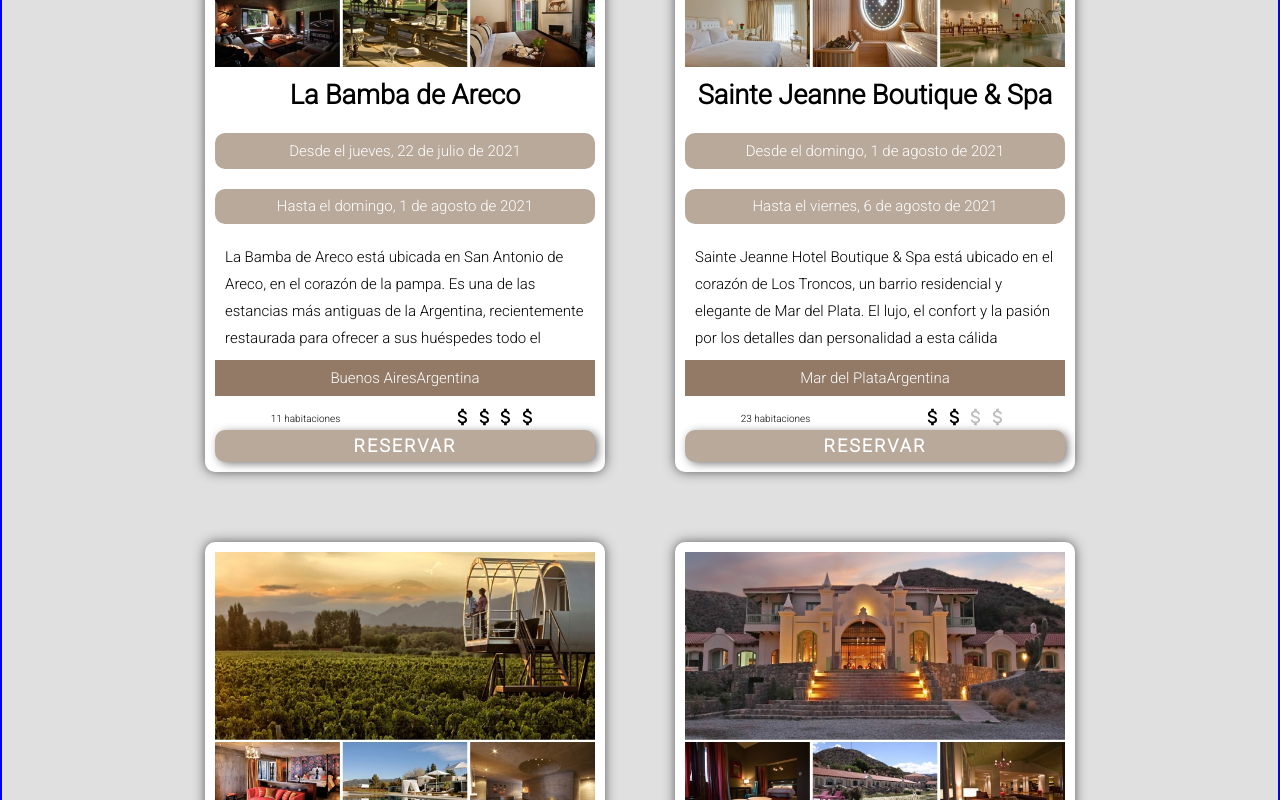
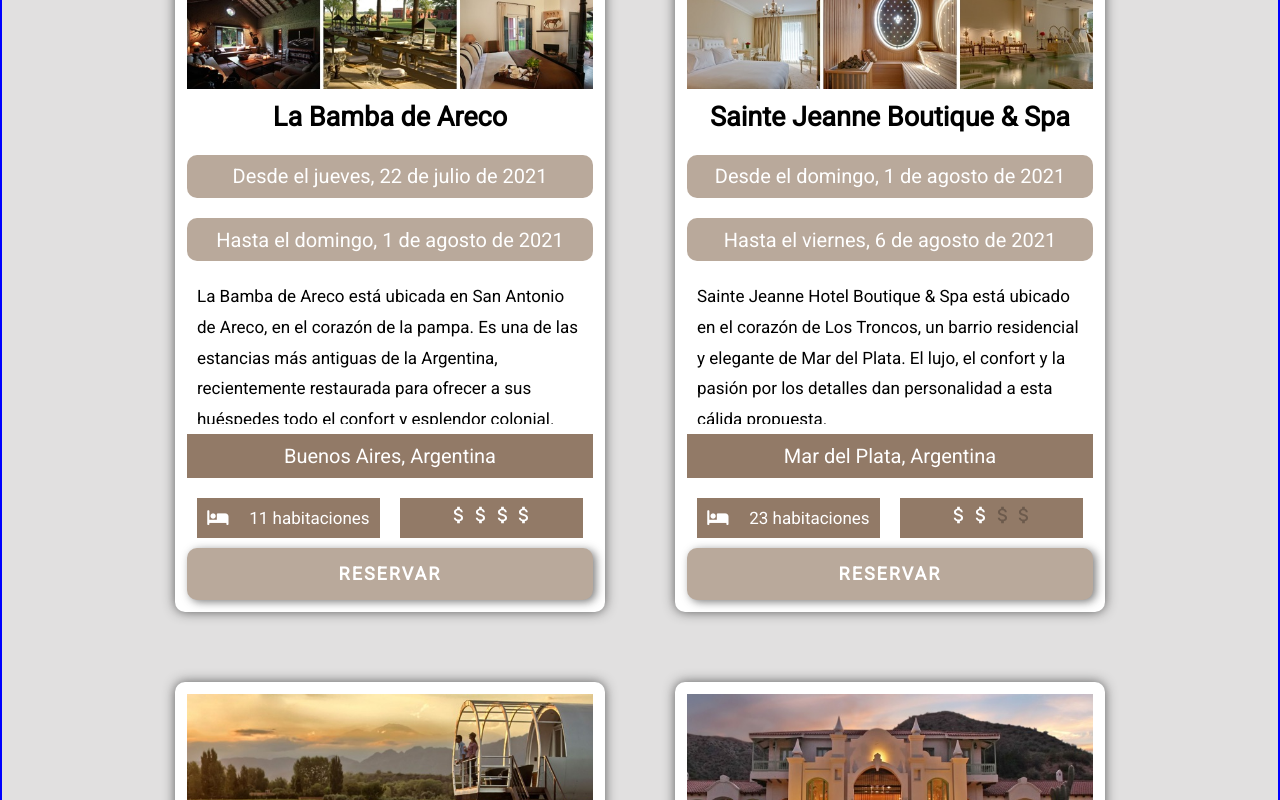
Before and after one commit to MGagiledevelopment/HOTELRESERVATION-PROJECT, a React (Create React App) app: page / in a window 1280 px wide. Shown: the part 760-1560 px from the top of the page. Built offline with nearby package versions, Linux system fonts and the light colour scheme.

Commit message:
arreglos css

```diff
--- a/src/css/cards.module.css
+++ b/src/css/cards.module.css
@@ -1,11 +1,11 @@
 .card {
   margin: 3.5rem;
-  height: 70rem;
-  width: 40rem;
+  height: 84rem;
+  width: 43rem;
   display: flex;
   justify-content: space-around;
   align-items: center;
-  padding: 1rem;
+  padding: 1.2rem;
   flex-direction: column;
   font-family: "Roboto";
   border-radius: 1rem;
@@ -29,7 +29,7 @@
   width: 100%;
   height: 5rem;
   text-align: center;
-  font-size: 1.5rem;
+  font-size: 2rem;
   display:flex;
   justify-content: center;
   align-items: center;
@@ -39,8 +39,7 @@
 }
 .description{
   overflow: scroll;
-  font-size: 1.5rem;
-
+  font-size: 1.7rem;
   line-height: 1.8;
   padding:1rem ;
 }
@@ -51,7 +50,7 @@
   width: 100%;
   height: 5rem;
   text-align: center;
-  font-size: 1.5rem;
+  font-size: 2rem;
   display:flex;
   justify-content: center;
   align-items: center;
@@ -67,9 +66,37 @@
 width: 100%;
 
 }
+.rooms{
+  background-color: rgb(146,122,103);
+  color:white;
+  width: 100%;
+  height: 4rem;
+  text-align: center;
+  font-size: 1.7rem;
+  font-weight: thin;
+  display:flex;
+  justify-content: space-around;
+  align-items: center;
+  margin: 1rem;
+}
+
+.price{
+  background-color: rgb(146,122,103);
+  color:white;
+  width: 100%;
+  height: 4rem;
+  text-align: center;
+  font-size: 2rem;
+  display:flex;
+  justify-content: center;
+  align-items: center;
+
+  margin: 1rem;
+}
+
 .button{
     width:100%;
-    height: 4.5rem;
+    height: 6rem;
     background-color: rgb(185,169,155);
     border-style: none;
     border-radius: 1rem;
--- a/src/css/fonts.css
+++ b/src/css/fonts.css
@@ -1 +1,2 @@
 @import url('https://fonts.googleapis.com/css2?family=Roboto:wght@300&display=swap');
+@import url('https://fonts.googleapis.com/css2?family=Roboto&display=swap');
--- a/src/main-components/List.jsx
+++ b/src/main-components/List.jsx
@@ -30,7 +30,7 @@
               photo={hotel.photo}
               name={hotel.name}
               description={hotel.description}
-              location={hotel.city + hotel.country}
+              location={hotel.city +","+ " " + hotel.country}
               rooms={hotel.rooms}
               price={hotel.price}
               availabilityFrom={dateCardConversorFrom(hotel.availabilityFrom)}
--- a/src/sub-components/HotelCard.jsx
+++ b/src/sub-components/HotelCard.jsx
@@ -30,8 +30,8 @@
       <div className={CardStyles.location}> {props.location}</div>
 
       <section className={CardStyles.bottom}>
-        <div > {props.rooms} habitaciones </div>
-        <div > {iconPrice(props.price)}</div>
+        <div className={CardStyles.rooms} > <i class="fas fa-bed"></i> {props.rooms} habitaciones </div>
+        <div className={CardStyles.price}> {iconPrice(props.price)}</div>
       </section>
 
       <button onClick={alert} className={CardStyles.button}>RESERVAR</button>
```
